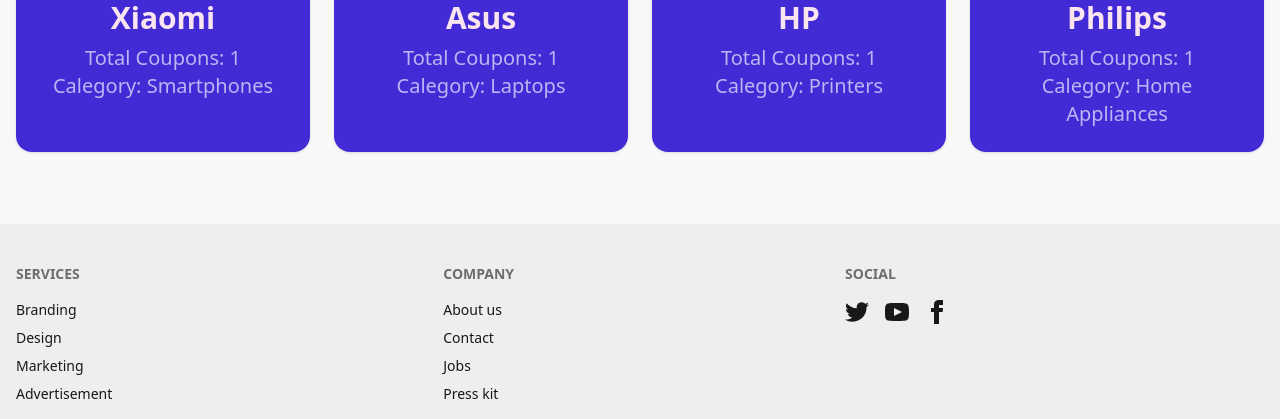
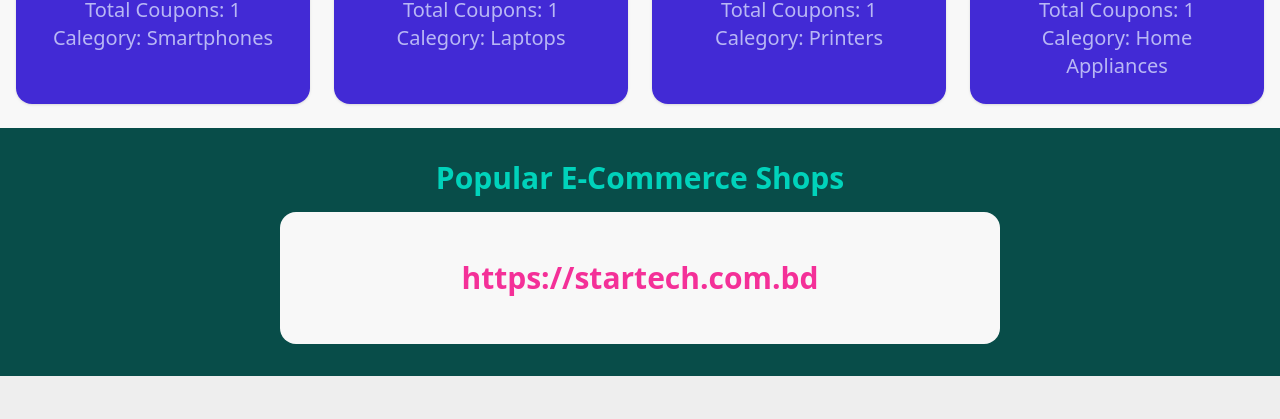
Before and after one commit to KYusufbd/discount-pro, a React (Vite) app: page / in a window 1280 px wide. Shown: the part 2080-2499 px from the top of the page. Built offline with nearby package versions, Linux system fonts and the light colour scheme.

Commit message:
Added shops section to home page.

```diff
--- a/src/components/Banner.jsx
+++ b/src/components/Banner.jsx
@@ -12,7 +12,6 @@ const Banner = () => {
           spaceBetween={50}
           slidesPerView={1}
           autoplay
-          onSwiper={(swiper) => console.log(swiper)}
         >
           <SwiperSlide>
             <Slide
--- a/src/components/BrandsOnSale.jsx
+++ b/src/components/BrandsOnSale.jsx
@@ -11,7 +11,7 @@ const BrandsOnSale = ({ coupons }) => {
   }, [coupons]);
 
   return (
-    <div className="w-full py-12 bg-base-200">
+    <div className="w-full bg-base-200">
       <div className="w-full bg-primary text-primary-content py-4">
         <div className="section flex flex-row justify-between">
           <h1 className="text-start font-bold text-3xl">Brands On Sale</h1>
--- a/src/components/Home.jsx
+++ b/src/components/Home.jsx
@@ -3,6 +3,7 @@ import Banner from "./Banner";
 import BrandsOnSale from "./BrandsOnSale";
 import TopBrands from "./TopBrands";
 import CouponContext from "../contexts/CouponContext";
+import PopularShops from "./PopularShops";
 
 const Home = () => {
   const { coupons, brands } = useContext(CouponContext);
@@ -11,6 +12,7 @@ const Home = () => {
       <Banner />
       <TopBrands coupons={coupons} brands={brands} />
       <BrandsOnSale coupons={coupons} brands={brands} />
+      <PopularShops coupons={coupons} />
     </div>
   );
 };
--- /dev/null
+++ b/src/components/PopularShops.jsx
@@ -0,0 +1,59 @@
+import PropTypes from "prop-types";
+import { useEffect, useState } from "react";
+import { Swiper, SwiperSlide } from "swiper/react";
+import "swiper/css";
+import "swiper/css/autoplay";
+import "swiper/css/grid";
+import "swiper/css/free-mode";
+import { Autoplay, FreeMode, Grid } from "swiper/modules";
+
+const PopularShops = ({ coupons }) => {
+  const [shops, setShops] = useState([]);
+
+  useEffect(() => {
+    const s = [];
+    coupons.map((c) => s.includes(c.shop_link) || s.push(c.shop_link));
+    setShops(s);
+  }, [coupons]);
+
+  console.log(shops);
+
+  return (
+    <div className="flex flex-col gap-4 w-full py-8 bg-accent-content">
+      <div className="w-full text-accent">
+        <div className="section flex flex-row justify-center">
+          <h1 className="text-center font-bold text-3xl">
+            Popular E-Commerce Shops
+          </h1>
+        </div>
+      </div>
+      <div className="section">
+        <Swiper
+          modules={[Autoplay, Grid, FreeMode]}
+          grid
+          autoplay
+          freeMode
+          spaceBetween={12}
+        >
+          {shops.map((s) => {
+            return (
+              <SwiperSlide key={shops.indexOf(s)}>
+                <div className="bg-base-200 text-secondary py-12 px-8 rounded-2xl text-center text-lg md:text-2xl lg:text-3xl font-bold max-w-180 mx-auto">
+                  <a href={s} target="_blank">
+                    {s}
+                  </a>
+                </div>
+              </SwiperSlide>
+            );
+          })}
+        </Swiper>
+      </div>
+    </div>
+  );
+};
+
+PopularShops.propTypes = {
+  coupons: PropTypes.string.isRequired,
+};
+
+export default PopularShops;
```
